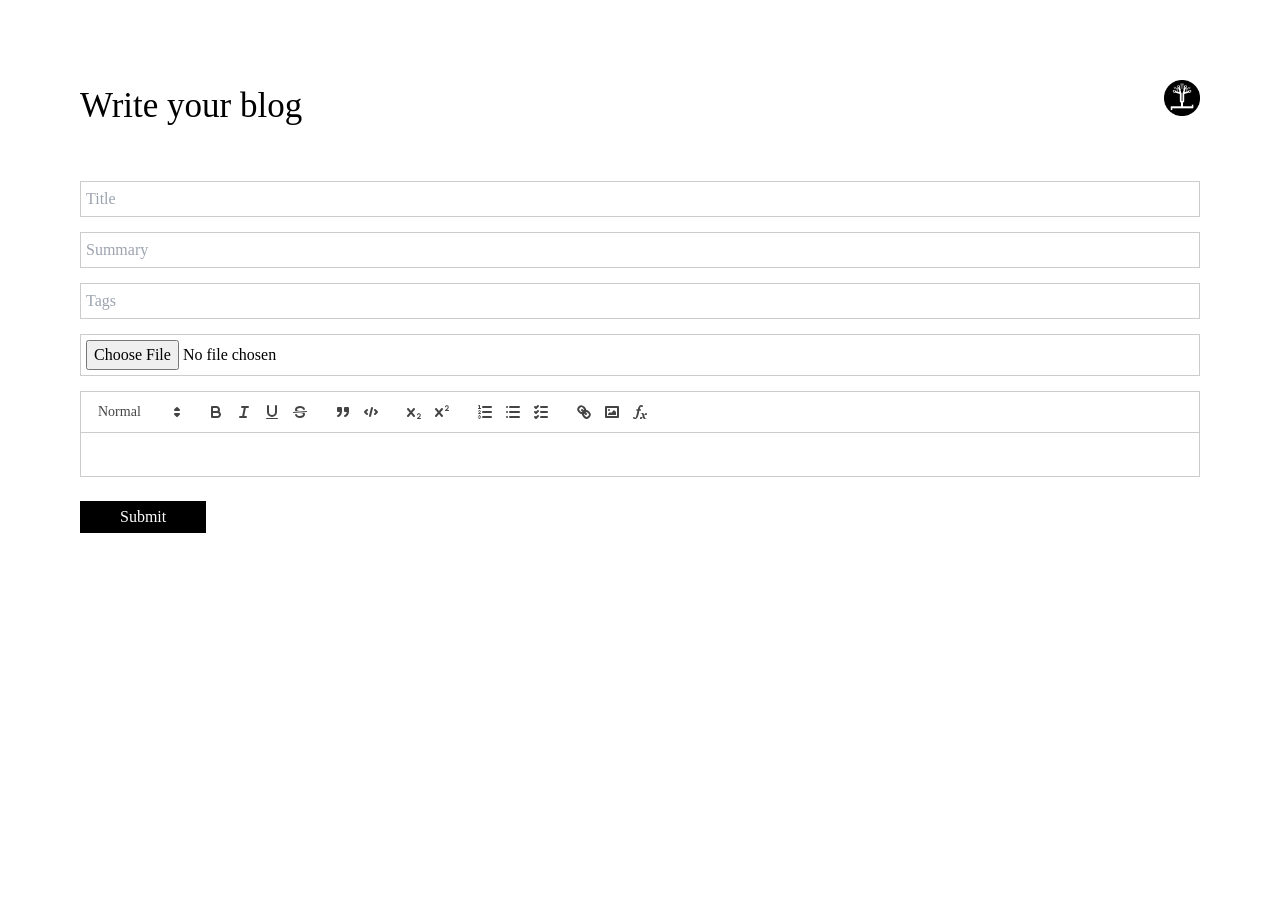
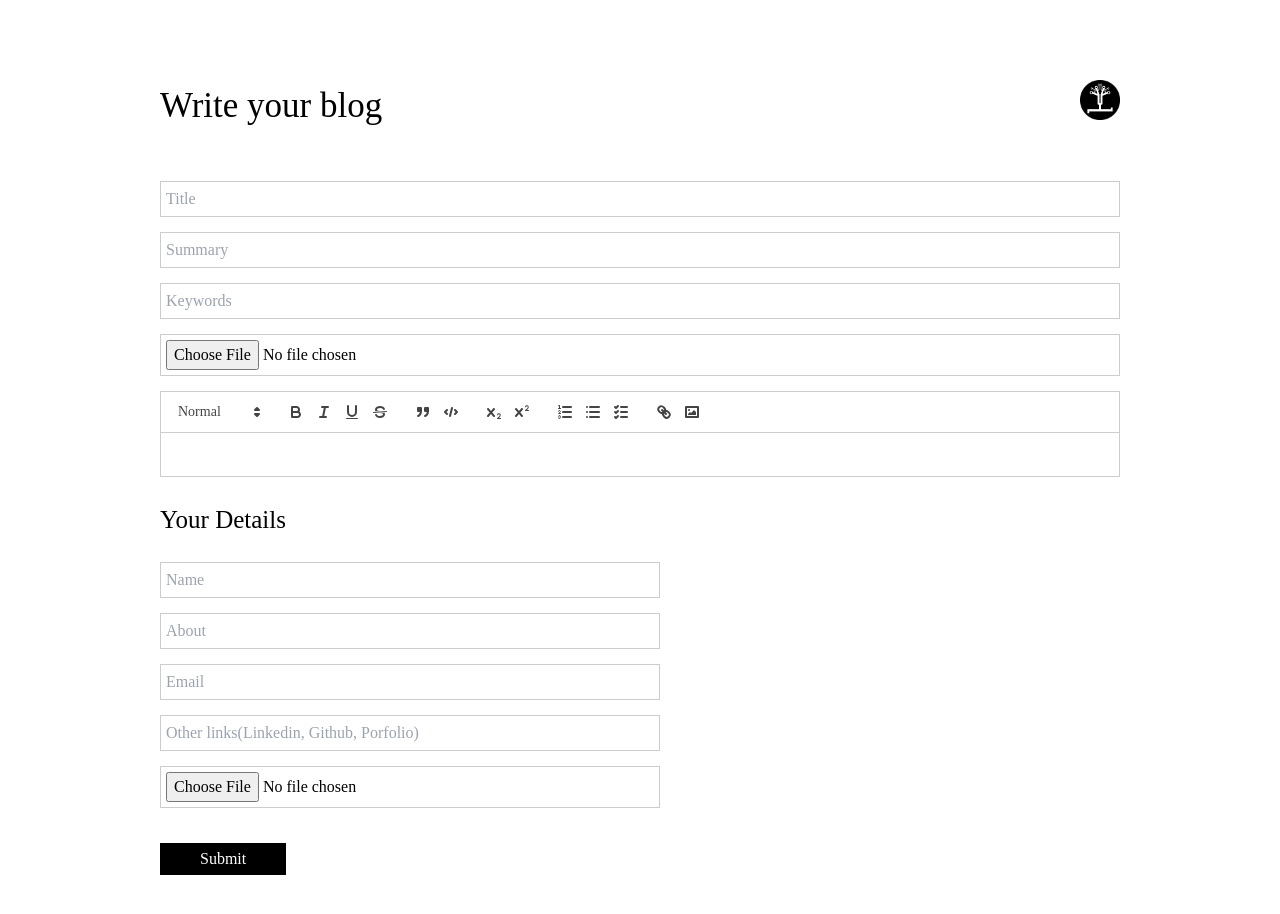
Before and after one commit to nisbweb/nisb-blog-website, a React (Vite) app in the folder client/: page /writeblog in a window 1280 px wide. Shown: the top 914 px of the page. Before the commit the page ends 800 px from the top, so only its background shows below. Built offline with nearby package versions, Linux system fonts and the light colour scheme; a web font is replaced by a local one.

Commit message:
added crad properties and input author details

```diff
--- a/client/src/App.jsx
+++ b/client/src/App.jsx
@@ -5,6 +5,7 @@ import HomePage from './pages/HomePage';
 import Try from './components/Try';
 import WriteBlog from './pages/WriteBlog';
 import ContributeBlogPage from './pages/ContributeBlogPage';
+import WriterDetails from './pages/WriterDetails';
 
 function App() {
 
@@ -17,6 +18,7 @@ function App() {
           <Route path='/tech-blogs' element={<HomePage/>}/>
           <Route path='/placements-higherstudies' element={<HomePage/>}/>
           <Route path='/writeblog' element={<WriteBlog/>}/>
+          <Route path='/details' element={<WriterDetails/>}/>
           <Route path='/contribute' element={<ContributeBlogPage/>}/>
         </Routes>
       </BrowserRouter>
--- a/client/src/components/Card.jsx
+++ b/client/src/components/Card.jsx
@@ -3,8 +3,8 @@ import book from '../assets/img/book.png';
 
 export default function Card() {
   return (
-    <div className='h-[456px] w-[320px] mb-1 bg-[#F5FAFD] border-[1px] border-[#D8EAF6] shadow-md shadow-[#DCE7EF] hover:shadow-xl hover:shadow-[#DCE7EF]'>
-        <img className='h-[151px] w-[320px] mx-auto object-cover' src='https://imageio.forbes.com/specials-images/imageserve/61d52d4e3a76ed81ac034ea8/The-10-Tech-Trends-That-Will-Transform-Our-World/960x0.jpg?height=399&width=711&fit=bounds'/>
+    <div className='relative h-[456px] w-[370px] mb-20 bg-[#F5FAFD] border-[1px] border-[#D8EAF6] shadow-md shadow-[#DCE7EF] hover:shadow-xl hover:shadow-[#DCE7EF]'>
+        <img className='h-[160px] w-[370px] mx-auto object-cover' src='https://imageio.forbes.com/specials-images/imageserve/61d52d4e3a76ed81ac034ea8/The-10-Tech-Trends-That-Will-Transform-Our-World/960x0.jpg?height=399&width=711&fit=bounds'/>
 
         {/* TEXT */}
         <div className='m-6'>
@@ -13,12 +13,13 @@ export default function Card() {
                 <img src={book} className='h-4 w-4'/>
                 <p className='text-[#474747] text-[12px]'>4min read</p>
             </div>
-            <div className='pt-5 content text-[15px]'>
-            The world we live in is rapidly chasing the goal of becoming smarter, faster & better.
+            <div className='pt-5 content text-[15px] overflow-hidden text-ellipsis' style={{ display: '-webkit-box', WebkitLineClamp: '4', WebkitBoxOrient: 'vertical' }}>
+            The world we live in is rapidly chasing the goal of becoming smarter, faster & better. This is more text to simulate overflow. Hellooooo fgdvf yfhcviyc More text to see how ellipsis works. some more text
             </div>
         </div>
+
         {/* AUTHOR */}
-        <div className='pt-3 flex flex-row items-center gap-2 relative bottom-0 left-0 ml-7 mr-7'>
+        <div className='absolute bottom-0 left-0 ml-7 mr-7 pb-7 flex flex-row items-center gap-2'>
             <img src='https://buffer.com/library/content/images/size/w1200/2023/10/free-images.jpg' alt="Sample Image" className="rounded-full w-6 h-6"></img>
             <div className='content text-[13px]'>Haripriya | 31st May 2024</div>
         </div>
--- a/client/src/index.css
+++ b/client/src/index.css
@@ -33,3 +33,11 @@
     margin-bottom: 15px;
     width: 100%;
 }
+
+.ipt2{
+    padding: 5px;
+    border: 1px solid #CCCCCC;
+    margin-bottom: 15px;
+    width: 500px;
+    /* width: 35%; */
+}
--- a/client/src/pages/HomePage.jsx
+++ b/client/src/pages/HomePage.jsx
@@ -8,24 +8,55 @@ export default function HomePage() {
     <div>
         <div className='h-[500px] bg-[#D5F2FD]'>
             <Navbar/>
-            {/* <h1 className="text-3xl">Product sans</h1> */}
         </div>
         {/* SEARCH BOX */}
         <div>
 
         </div>
         {/* BLOGS */}
-        <div className='pl-40 pr-40 pt-40 grid grid-cols-4 gap-20 space-around'>
+        <div className='w-3/4 mx-auto pt-40 grid grid-cols-3 justify-evenly'>
+          <div className='justify-self-start'>
             <Card/>
+          </div>
+          <div className='justify-self-center'>
             <Card/>
+          </div>
+          <div className='justify-self-end'>
             <Card/>
+          </div>
+          <div className='justify-self-start'>
             <Card/>
+          </div>
+          <div className='justify-self-center'>
             <Card/>
+          </div>
+          <div className='justify-self-end'>
             <Card/>
-          <Card/>
+          </div>
+
         </div>
         {/* FOOTER */}
         <Footer/>
     </div>
   )
 }
+
+
+{/* <div className='w-3/4 mx-auto pt-40 grid grid-cols-3'>
+      {cards.map((card, index) => (
+        <div
+          key={index}
+          className={
+            index === 0
+              ? 'justify-self-start'
+              : index === 1
+              ? 'justify-self-center'
+              : index === 2
+              ? 'justify-self-end'
+              : ''
+          }
+        >
+          <Card content={card} />
+        </div>
+      ))}
+    </div> */}
--- a/client/src/pages/WriteBlog.jsx
+++ b/client/src/pages/WriteBlog.jsx
@@ -7,10 +7,16 @@ import logo from '../assets/img/NISB-logo.png';
 export default function WriteBlog() {
     const [title, setTitle] = useState('');
     const [summary, setSummary] = useState('');
-    const [tags, setTags] = useState([]);
+    const [keywords, setKeywords] = useState([]);
     const [content, setContent] = useState('');
     const [files, setFiles] = useState('');
     const [redirect, setRedirect] = useState(false);
+
+    const [name, setName] = useState('');
+    const [about, setAbout] = useState('');
+    const [email, setEmail] = useState('');
+    const [links, setLinks] = useState('');
+
 
     const modules = {
         toolbar : [
@@ -20,7 +26,7 @@ export default function WriteBlog() {
             ['blockquote', 'code-block'],
             [{ 'script': 'sub'}, { 'script': 'super' }],
             [{ 'list': 'ordered'}, { 'list': 'bullet' }, { 'list': 'check' }],
-            ['link', 'image', 'formula'],
+            ['link', 'image'],
         ]
     }
 
@@ -49,19 +55,27 @@ export default function WriteBlog() {
     }
 
   return (
-    <div className='m-20'>
+    <div className='mt-20 mb-40 w-3/4 mx-auto'>
         <div className='flex flex-row item-center justify-between mb-12'>
             <p className='heading text-[35px]'>Write your blog</p>
-            <img src={logo} className='w-9 h-9'/>
+            <img src={logo} className='w-10 h-10'/>
         </div>
         <form onSubmit={createNewPost}>
-            <input className='ipt' type='text' placeholder='Title' value={title} onChange={ev => setTitle(ev.target.value)}/><br/>
-            <input className='ipt' type='text' placeholder='Summary' value={summary} onChange={ev => setSummary(ev.target.value)}/><br/>
-            <input className='ipt' type='text' placeholder='Tags' value={tags} onChange={ev => setTags(ev.target.value)}/><br/>
-            <input className='ipt' type='file' onChange={ev => setFiles(ev.target.files)}/><br/>
+            <input className='ipt' type='text' required placeholder='Title' value={title} onChange={ev => setTitle(ev.target.value)}/><br/>
+            <input className='ipt' type='text' required placeholder='Summary' value={summary} onChange={ev => setSummary(ev.target.value)}/><br/>
+            <input className='ipt' type='text' required placeholder='Keywords' value={keywords} onChange={ev => setKeywords(ev.target.value)}/><br/>
+            <input className='ipt' type='file' required onChange={ev => setFiles(ev.target.files)}/><br/>
             <ReactQuill theme="snow" modules={modules} value={content} onChange={newValue => setContent(newValue)}/><br/>
+            <p className='heading text-[25px]'>Your Details</p><br/>
+            <input className='ipt2' type='text' placeholder='Name' value={name} onChange={ev => setName(ev.target.value)}/><br/>
+            <input className='ipt2' type='text' placeholder='About' value={about} onChange={ev => setAbout(ev.target.value)}/><br/>
+            <input className='ipt2' type='text' placeholder='Email' value={email} onChange={ev => setEmail(ev.target.value)}/><br/>
+            <input className='ipt2' type='text' placeholder='Other links(Linkedin, Github, Porfolio)' value={links} onChange={ev => setLinks(ev.target.value)}/><br/>
 
-            <button className='bg-black text-white px-10 py-1'>Submit</button>
+            <input className='ipt2' type='file'  onChange={ev => setFiles(ev.target.files)}/><br/>
+
+
+            <button className='bg-black text-white px-10 py-1 mt-5'>Submit</button>
         </form>
     </div>
   )
--- /dev/null
+++ b/client/src/pages/WriterDetails.jsx
@@ -0,0 +1,34 @@
+import React, { useState } from 'react';
+import { Navigate } from 'react-router-dom';
+import logo from '../assets/img/NISB-logo.png';
+
+export default function WriterDetails() {
+    const [name, setName] = useState('');
+    const [about, setAbout] = useState('');
+    const [email, setEmail] = useState('');
+    const [links, setLinks] = useState('');
+
+    async function createNewPost(ev){
+
+    }
+
+  return (
+    <div className='mt-20 mb-40 w-3/4 mx-auto'>
+        <div className='flex flex-row item-center justify-between mb-12'>
+            <p className='heading text-[35px]'>Your Details</p>
+            <img src={logo} className='w-10 h-10'/>
+        </div>
+        <form onSubmit={createNewPost}>
+            <input className='ipt2' type='text' placeholder='Name' value={name} onChange={ev => setName(ev.target.value)}/><br/>
+            <input className='ipt2' type='text' placeholder='About' value={about} onChange={ev => setAbout(ev.target.value)}/><br/>
+            <input className='ipt2' type='text' placeholder='Email' value={email} onChange={ev => setEmail(ev.target.value)}/><br/>
+            <input className='ipt2' type='text' placeholder='Other links(Linkedin, Github, Porfolio)' value={links} onChange={ev => setLinks(ev.target.value)}/><br/>
+
+            <input className='ipt2' type='file'  onChange={ev => setFiles(ev.target.files)}/><br/>
+
+
+            <button className='bg-black text-white px-10 py-1 mt-5'>Submit</button>
+        </form>
+    </div>
+  )
+}
```
Lines whose indentation alone changed are shown as unchanged.
